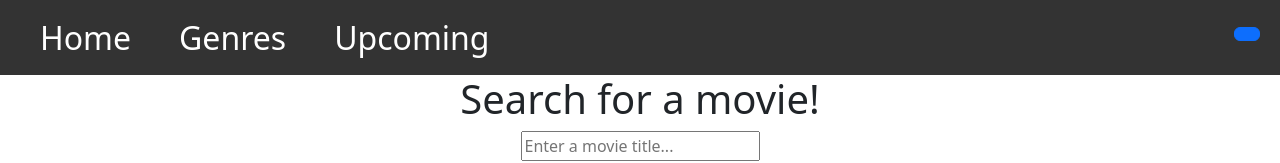
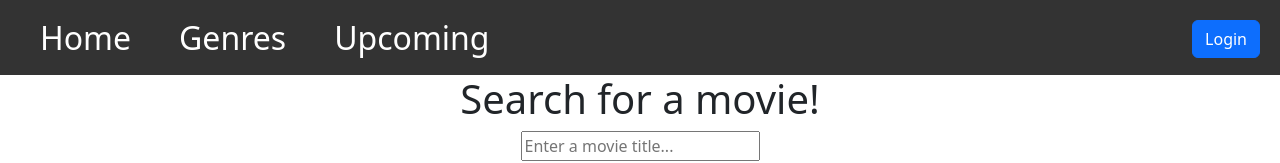
Before and after one commit to Ethan215/Movie-Community-Platform, a React (Create React App) app: page /home in a window 1280 px wide. Shown: the top 163 px of the page. Built offline with nearby package versions, Linux system fonts and the light colour scheme; no server answers; what smooth-scroll would draw is missing.

Commit message:
login button

```diff
--- a/src/UserDropdown.js
+++ b/src/UserDropdown.js
@@ -29,24 +29,31 @@ function UserDropdown() {
 return(
     <>
     {error && <Alert variant="danger">{error}</Alert>}
-<div style={{ position: 'absolute',top:'20px', right:'20px', zIndex: 1000 }}>
+
+<div style={{ position: 'absolute', top: '20px', right: '20px', zIndex: 1000 }}>
+  {currentUser ? (
+    <>
       <Button onClick={toggleDropdown}>
-            {currentUser?.username}    {/*Display User name */}
+        {currentUser.username} {/* Display User name */}
       </Button>
       {showDropdown && (
-            <div style = {{
+        <div
+          style={{
             position: 'absolute',
             top: '100%',
             right: 0,
             backgroundColor: 'white',
             boxShadow: '0 8px 16px 0 rgba(0,0,0,0.2)',
             padding: '12px 16px',
-              zIndex: 1001
-
+            zIndex: 1001,
           }}
         >
-              <Link to={`/user/${currentUser?.username}`} style={{  marginBottom: '10px', display: 'block' }}>My Account</Link>
-              <Link to={`/user/${currentUser?.username}/privateWrapped`} style={{  marginBottom: '10px', display: 'block'}}>Wrapped</Link>
+          <Link to={`/user/${currentUser.username}`} style={{ marginBottom: '10px', display: 'block' }}>
+            My Account
+          </Link>
+          <Link to={`/user/${currentUser.username}/privateWrapped`} style={{ marginBottom: '10px', display: 'block' }}>
+            Wrapped
+          </Link>
           <button
             onClick={handleLogout}
             style={{
@@ -56,10 +63,16 @@ return(
               textDecoration: 'underline',
               border: 'none',
               padding: 0,
-              font: 'inherit'
-            }}>Log Out
+              font: 'inherit',
+            }}
+          >
+            Log Out
           </button>
         </div>
+      )}
+    </>
+  ) : (
+    <Button onClick={() => navigate('/')}>Login</Button>
   )}
 </div>
     </>
```
Lines whose indentation alone changed are shown as unchanged.
